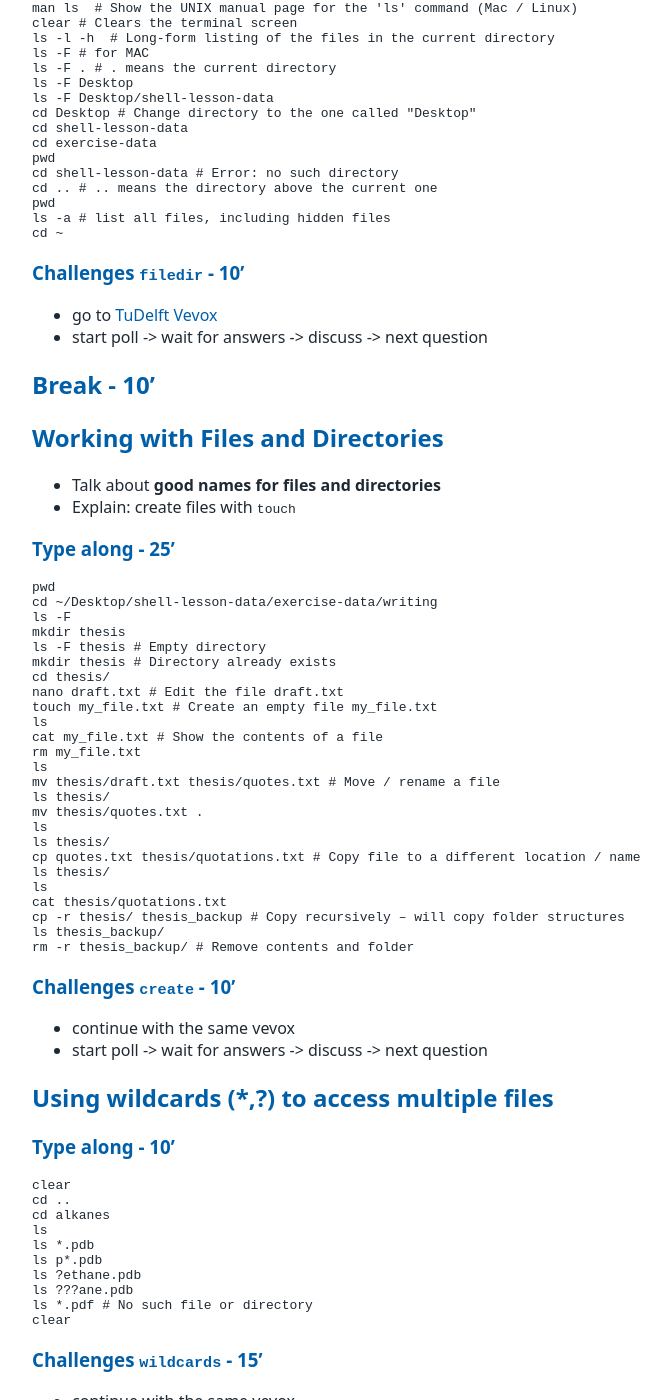
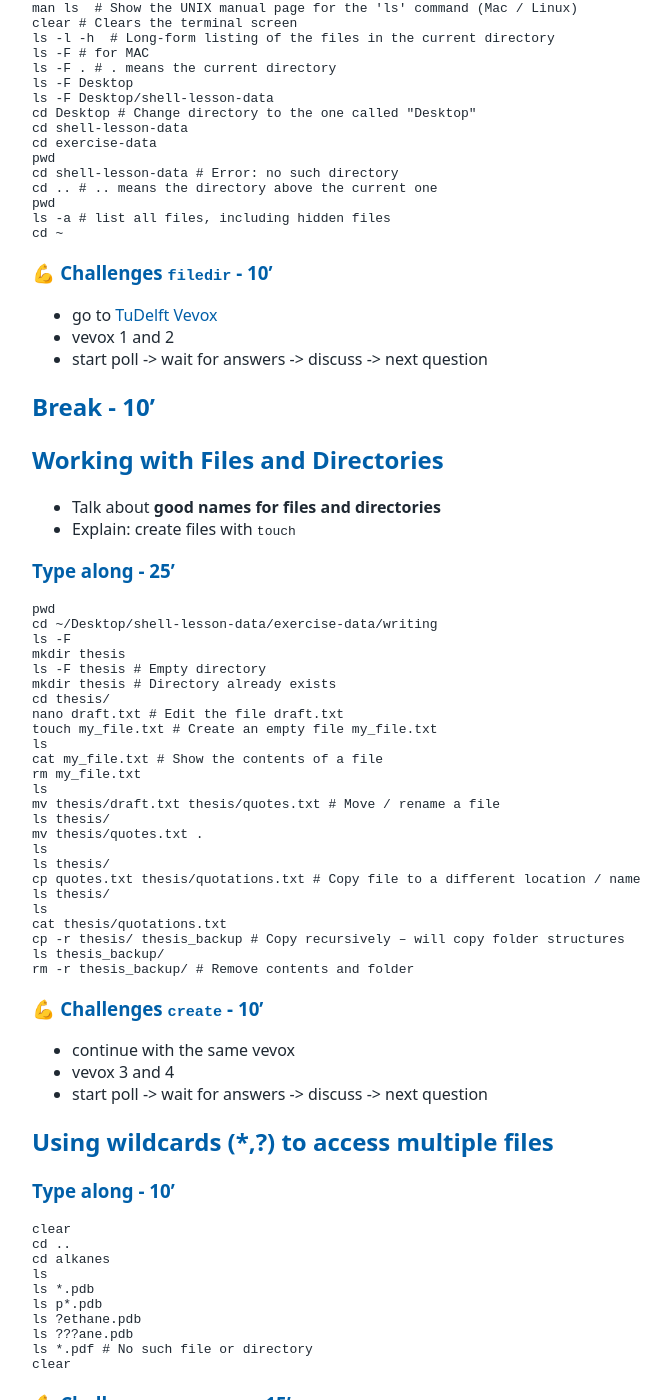
Before and after one commit to tu-delft-library/introduction_to_UNIX_shell, a Jekyll site: the page built from materials_for_trainers/lesson_plan.md, in a window 1280 px wide and 1400 px high, scrolled down 1055 px. Shown: the whole window, without its empty margins (108-779 px from the left). Built offline with Jekyll 4.4.1, drawn with Linux system fonts in a browser that asks for light colours; our own code applies the rules of GitHub Pages for plain Markdown files; some of the changed text lies outside the part shown.

Commit message:
Update lesson plan formatting

````diff
--- a/materials_for_trainers/lesson_plan.md
+++ b/materials_for_trainers/lesson_plan.md
@@ -54,8 +54,9 @@ ls -a # list all files, including hidden files
 cd ~
 ```
 
-### Challenges `filedir` - 10'
+### 💪 Challenges `filedir` - 10'
 - go to [TuDelft Vevox](https://tudelft.vevox.com/#/meetings)
+- vevox 1 and 2
 - start poll -> wait for answers -> discuss -> next question
 
 ## Break - 10'
@@ -94,9 +95,10 @@ ls thesis_backup/
 rm -r thesis_backup/ # Remove contents and folder
 ```
 
-### Challenges `create` - 10'
+### 💪 Challenges `create` - 10'
 
 - continue with the same vevox
+- vevox 3 and 4
 - start poll -> wait for answers -> discuss -> next question
 
 ## Using wildcards (*,?) to access multiple files
@@ -115,9 +117,10 @@ ls *.pdf # No such file or directory
 clear
 ```
 
-### Challenges `wildcards` - 15'
+### 💪 Challenges `wildcards` - 15'
 
 - continue with the same vevox
+- vevox 5 and 6
 - start poll -> wait for answers -> discuss -> next question
 
 ## Key points - 15'
````
